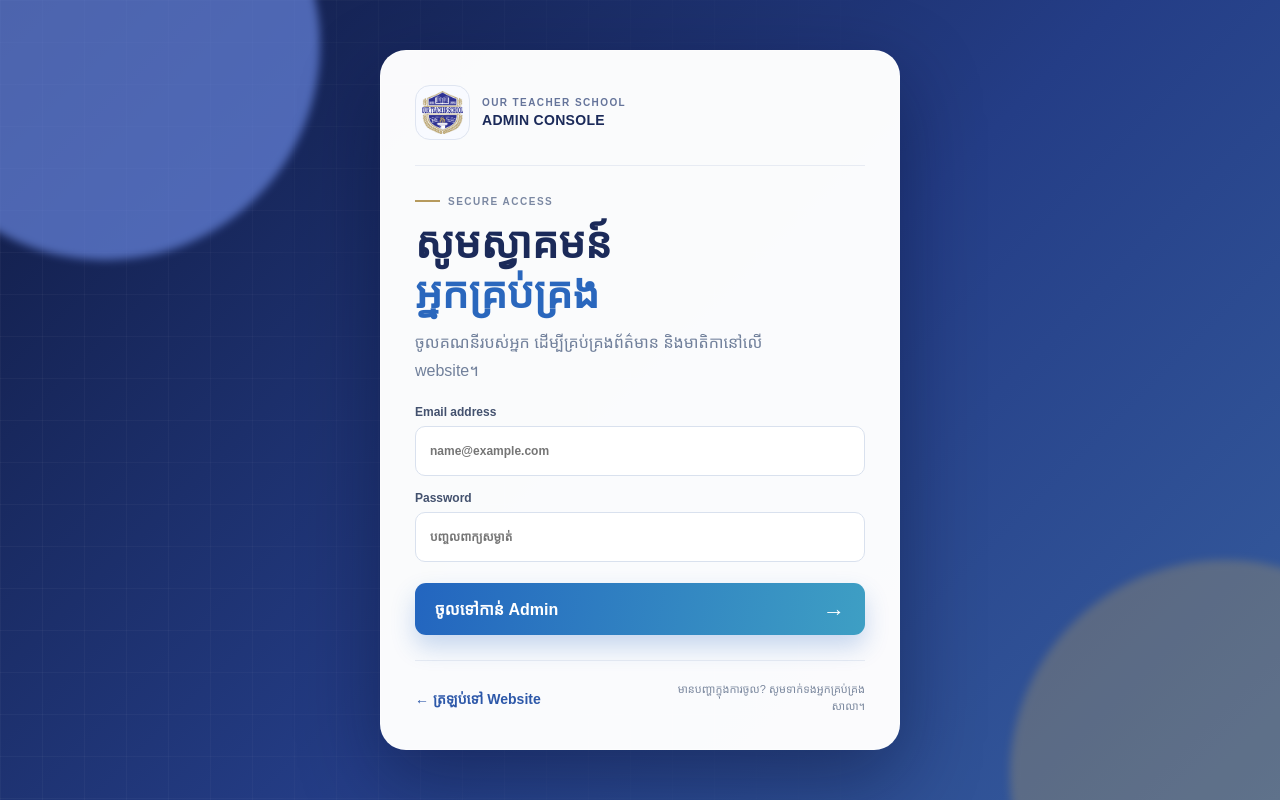
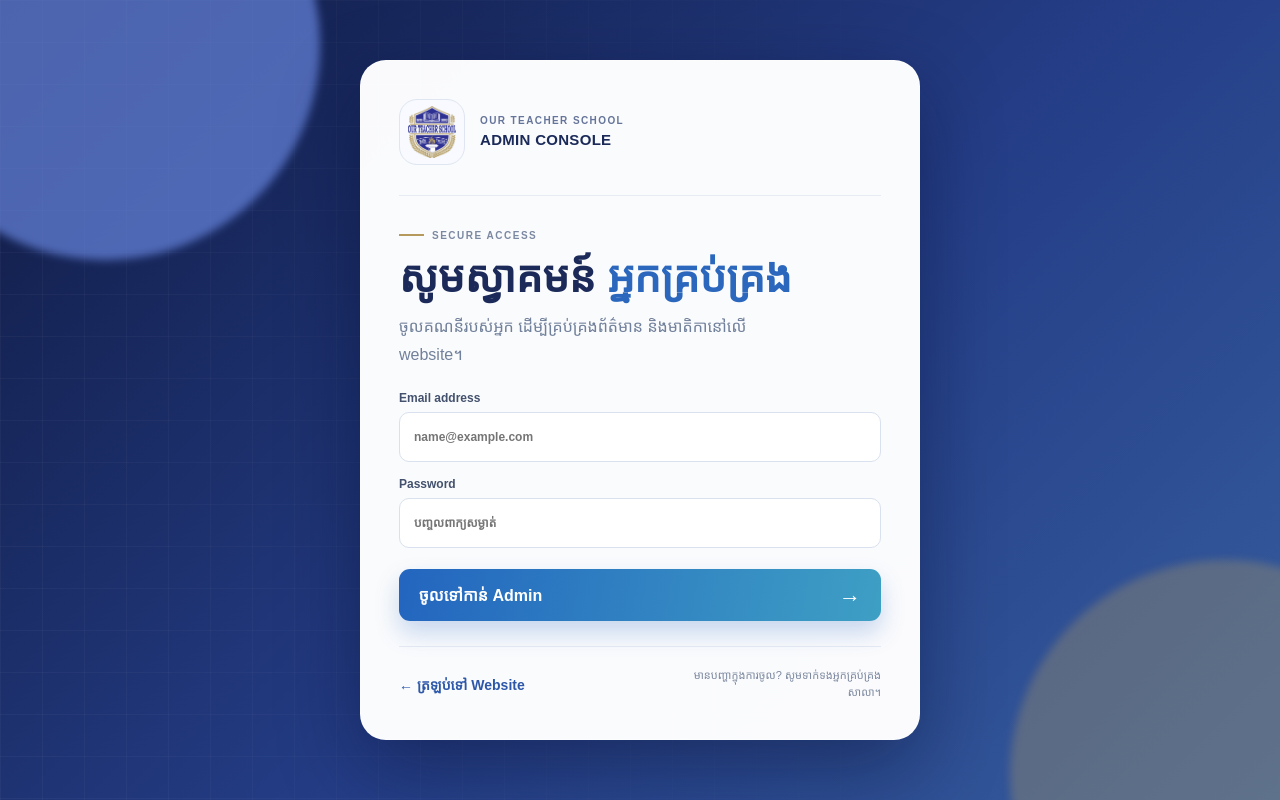
Before and after one commit to berrycoding22/ourteacherschool, a Next.js app: page /admin/login in a window 1280 px wide. Built offline with nearby package versions, Linux system fonts and the light colour scheme; a web font is replaced by a local one.

Commit message:
Refine admin login heading layout

```diff
--- a/app/admin/login/page.tsx
+++ b/app/admin/login/page.tsx
@@ -18,7 +18,7 @@ export default async function Login({ searchParams }: { searchParams: Promise<{
     <div className="login-glow login-glow-one" /><div className="login-glow login-glow-two" />
     <section className="login-card" aria-labelledby="login-title">
       <header className="login-card-header"><div className="login-logo-wrap"><img src="/logo.png" alt="Our Teacher School" /></div><div><span>OUR TEACHER SCHOOL</span><b>ADMIN CONSOLE</b></div></header>
-      <div className="login-copy"><div className="login-kicker"><i /> SECURE ACCESS</div><h1 id="login-title">សូមស្វាគមន៍<br /><em>អ្នកគ្រប់គ្រង</em></h1><p>ចូលគណនីរបស់អ្នក ដើម្បីគ្រប់គ្រងព័ត៌មាន និងមាតិកានៅលើ website។</p></div>
+      <div className="login-copy"><div className="login-kicker"><i /> SECURE ACCESS</div><h1 id="login-title">សូមស្វាគមន៍ <em>អ្នកគ្រប់គ្រង</em></h1><p>ចូលគណនីរបស់អ្នក ដើម្បីគ្រប់គ្រងព័ត៌មាន និងមាតិកានៅលើ website។</p></div>
       <form action={login} className="login-form">
         <label><span>Email address</span><input name="email" type="email" placeholder="name@example.com" autoComplete="email" required /></label>
         <label><span>Password</span><input name="password" type="password" placeholder="បញ្ចូលពាក្យសម្ងាត់" autoComplete="current-password" required /></label>
--- a/app/globals.css
+++ b/app/globals.css
@@ -861,17 +861,17 @@ a {
 .login-glow { position: absolute; width: 430px; height: 430px; border-radius: 50%; filter: blur(4px); opacity: .65; }
 .login-glow-one { top: -170px; left: -110px; background: #6d8ce7; }
 .login-glow-two { right: -160px; bottom: -190px; background: #d5af54; opacity: .26; }
-.login-card { position: relative; width: min(100%, 520px); padding: 34px; border: 1px solid #ffffff5c; border-radius: 26px; background: #fffffffa; box-shadow: 0 28px 80px #050b2766; }
-.login-card-header { display: flex; align-items: center; gap: 12px; padding-bottom: 25px; border-bottom: 1px solid #e7ebf3; }
-.login-logo-wrap { display: grid; width: 55px; height: 55px; place-items: center; border: 1px solid #dfe5f1; border-radius: 15px; background: #f8faff; }
-.login-logo-wrap img { width: 43px; height: 43px; object-fit: contain; }
+.login-card { position: relative; width: min(100%, 560px); padding: 38px; border: 1px solid #ffffff5c; border-radius: 26px; background: #fffffffa; box-shadow: 0 28px 80px #050b2766; }
+.login-card-header { display: flex; align-items: center; gap: 15px; padding-bottom: 30px; border-bottom: 1px solid #e7ebf3; }
+.login-logo-wrap { display: grid; width: 66px; height: 66px; place-items: center; border: 1px solid #dfe5f1; border-radius: 18px; background: #f8faff; }
+.login-logo-wrap img { width: 52px; height: 52px; object-fit: contain; }
 .login-card-header span, .login-card-header b { display: block; font-family: Arial, sans-serif; }
 .login-card-header span { color: #65749a; font-size: 10px; font-weight: 800; letter-spacing: 1.4px; }
-.login-card-header b { margin-top: 4px; color: #1b2a59; font-size: 14px; letter-spacing: .3px; }
-.login-copy { padding: 30px 0 20px; }
+.login-card-header b { margin-top: 5px; color: #1b2a59; font-size: 15px; letter-spacing: .3px; }
+.login-copy { padding: 34px 0 22px; }
 .login-kicker { display: flex; align-items: center; gap: 8px; color: #7b88a2; font-family: Arial, sans-serif; font-size: 10px; font-weight: 800; letter-spacing: 1.5px; }
 .login-kicker i { width: 25px; height: 2px; background: var(--gold); }
-.login-copy h1 { margin: 12px 0 10px; color: #1b2a59; font-size: clamp(31px, 5vw, 42px); line-height: 1.2; }
+.login-copy h1 { margin: 12px 0 10px; color: #1b2a59; font-size: clamp(27px, 4.7vw, 42px); line-height: 1.2; white-space: nowrap; }
 .login-copy h1 em { color: #2a67bd; font-style: normal; }
 .login-copy p { max-width: 380px; margin: 0; color: #71809b; line-height: 1.75; }
 .login-form { display: grid; gap: 15px; }
@@ -1380,6 +1380,7 @@ a {
     .login-page { padding: 18px 14px; }
     .login-card { padding: 24px 20px; border-radius: 20px; }
     .login-copy { padding: 24px 0 18px; }
+    .login-copy h1 { font-size: clamp(22px, 6.2vw, 27px); }
     .login-footer { align-items: flex-start; flex-direction: column; }
     .login-footer small { max-width: none; text-align: left; }
 
```
